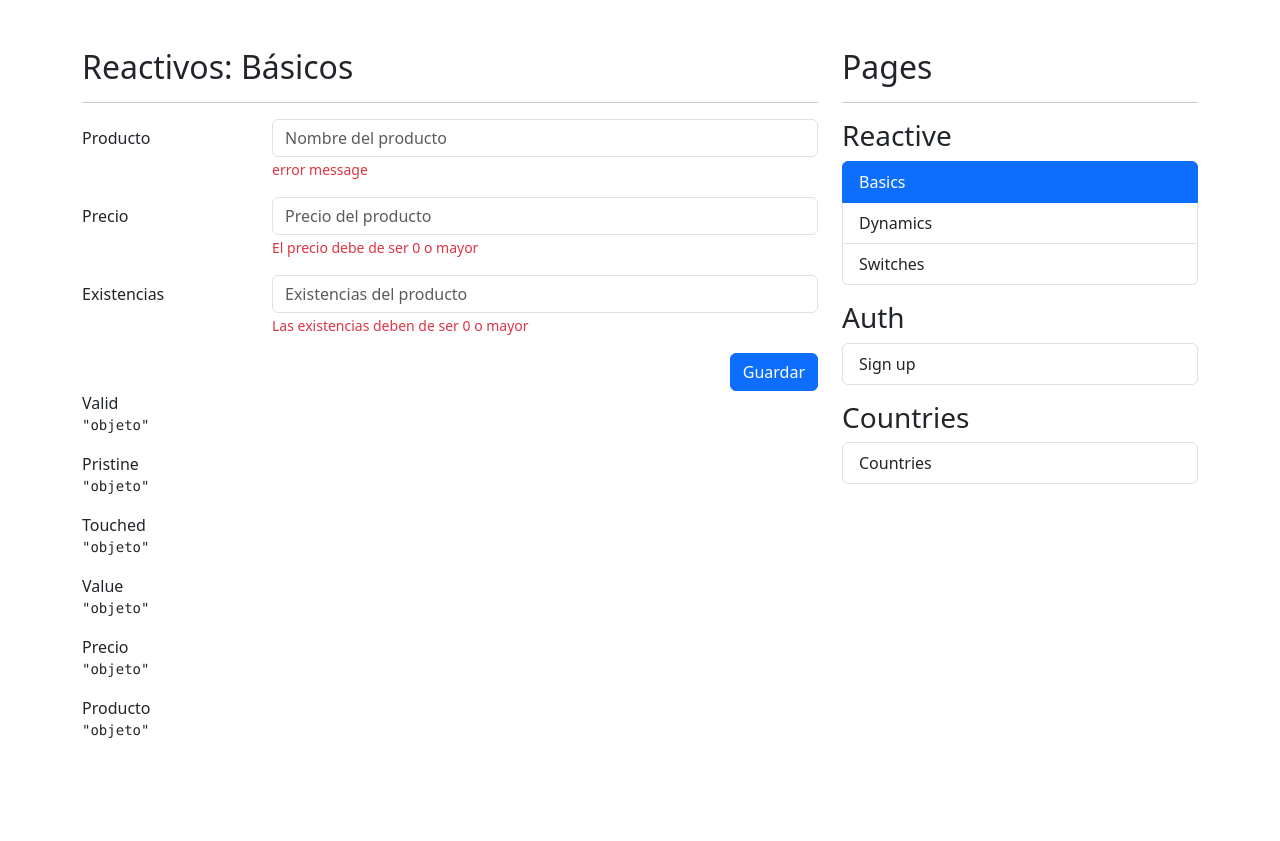
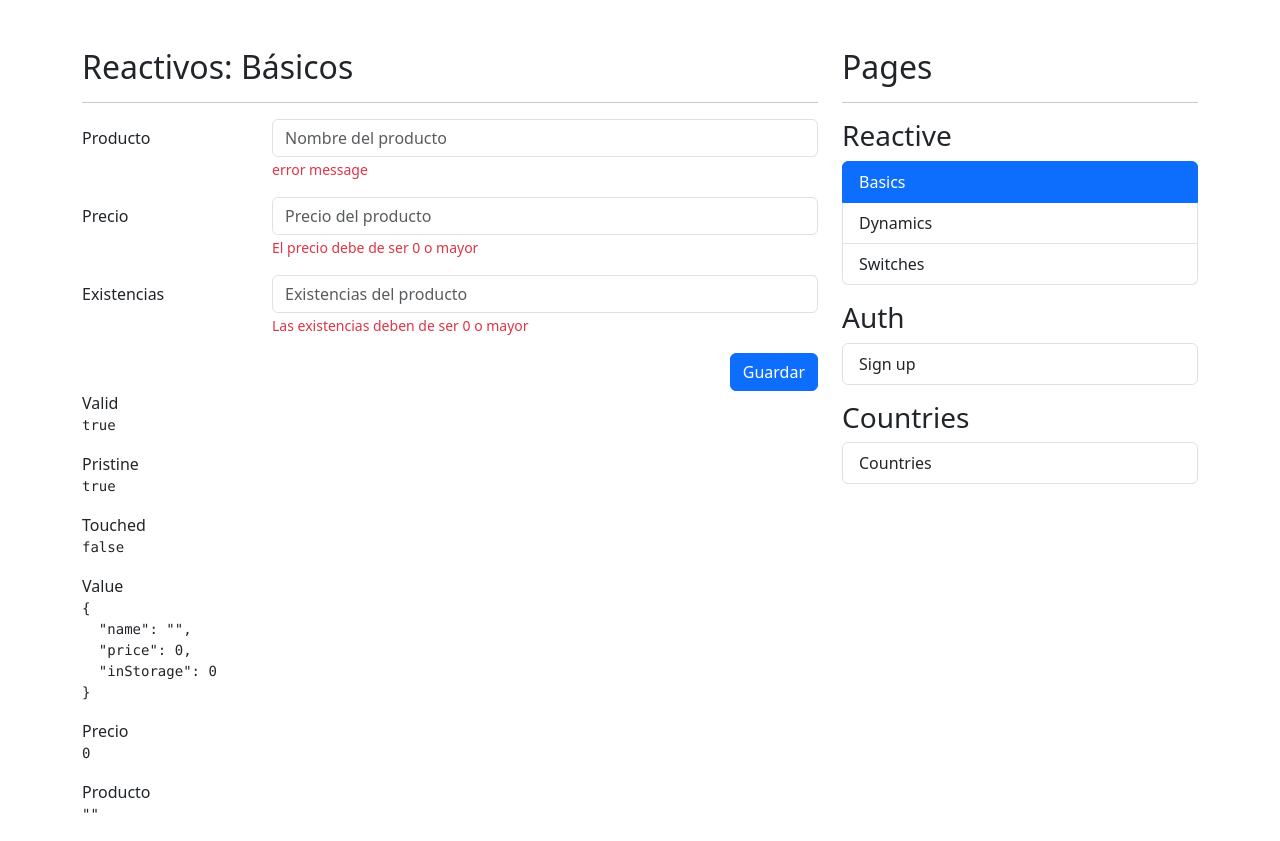
Before and after one commit to relicary/reactive-forms-app, an Angular app: page /reactive/basic in a window 1280 px wide. Before the commit the page ends 800 px from the top, so only its background shows below. Built offline with nearby package versions, Linux system fonts and the light colour scheme.

Commit message:
FORM: Print Form statuses

```diff
--- a/src/app/reactive/pages/basic-page/basic-page.component.html
+++ b/src/app/reactive/pages/basic-page/basic-page.component.html
@@ -73,21 +73,21 @@
     <div class="col">
 
         <span>Valid</span>
-        <pre>{{ 'objeto' | json }}</pre>
+        <pre>{{ myForm.valid | json }}</pre>
 
         <span>Pristine</span>
-        <pre>{{ 'objeto' | json }}</pre>
+        <pre>{{ myForm.pristine | json }}</pre>
 
         <span>Touched</span>
-        <pre>{{ 'objeto' | json }}</pre>
+        <pre>{{ myForm.touched| json }}</pre>
 
         <span>Value</span>
-        <pre>{{ 'objeto' | json }}</pre>
+        <pre>{{ myForm.value | json }}</pre>
 
         <span>Precio</span>
-        <pre>{{ 'objeto' | json }}</pre>
+        <pre>{{ myForm.controls.price.value| json }}</pre>
 
         <span>Producto</span>
-        <pre>{{ 'objeto' | json }}</pre>
+        <pre>{{ myForm.controls.name.value| json }}</pre>
     </div>
 </div>
```
